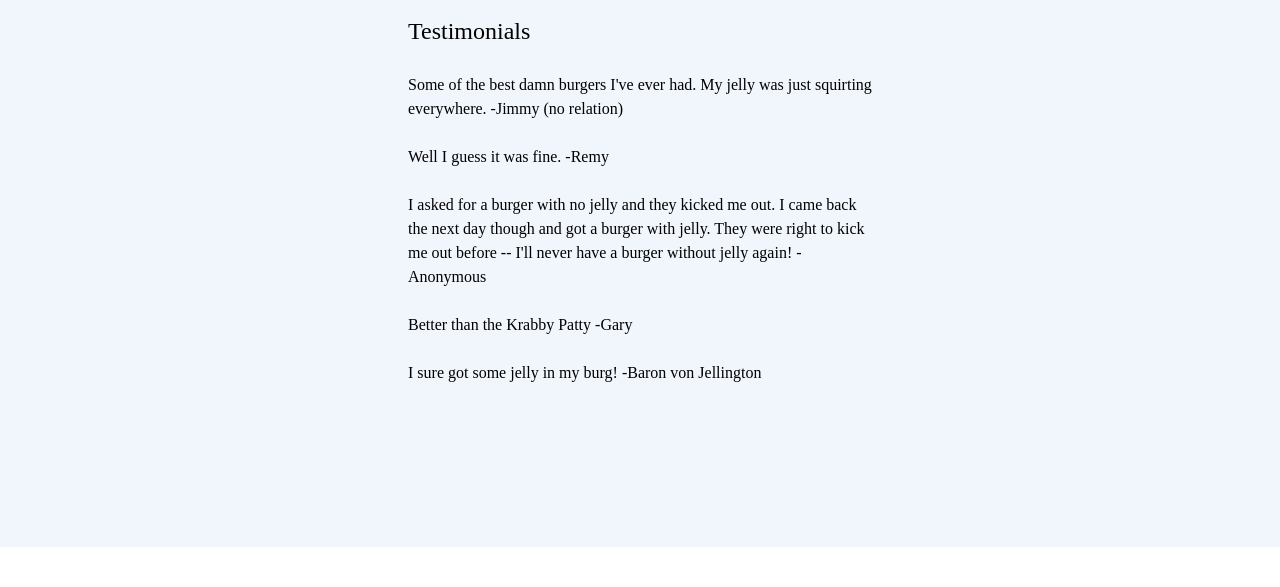
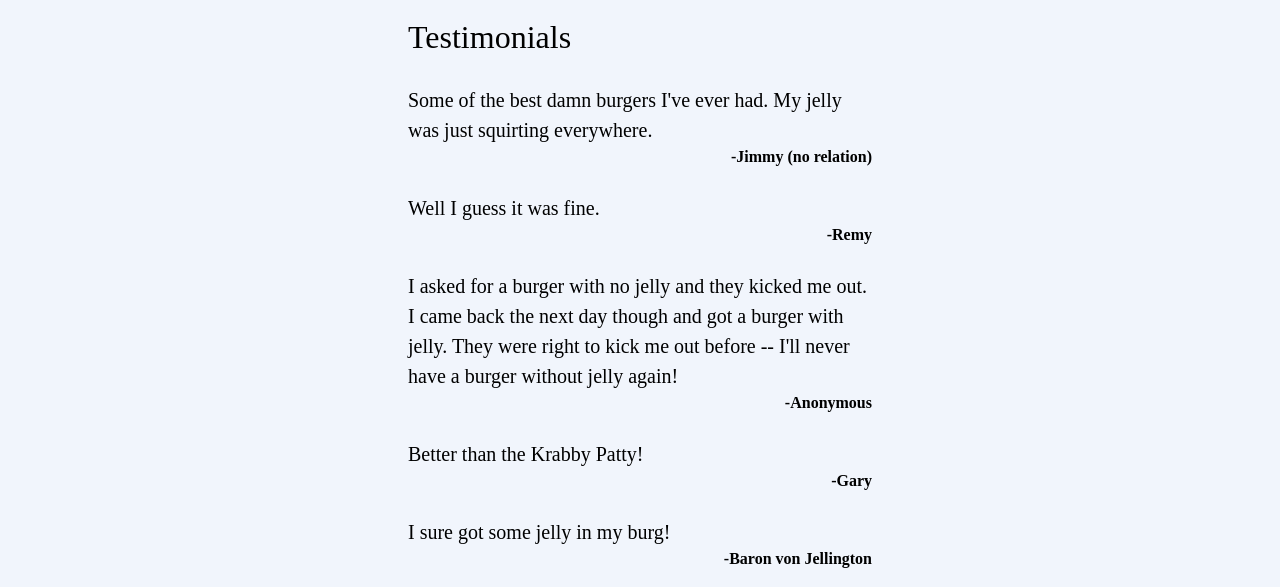
Before and after one commit to JonathanNoH/Restaurant, a website built with webpack: page dist/index.html in a window 1280 px wide. Shown: the part 253-840 px from the top of the page. Before the commit the page ends 800 px from the top, so only its background shows below. Built offline with nearby package versions, Linux system fonts and the light colour scheme; files whose address does not match are found by name.

Commit message:
update testimonials page styling and structure

```diff
--- a/src/home.js
+++ b/src/home.js
@@ -11,16 +11,27 @@ const goHome = () => {
     testimonialHeader.innerText = "Testimonials";
     testimonials.appendChild(testimonialHeader);
 
-    const addTestimonial = (string) => {
+    const addTestimonial = (text, author) => {
         const testimonial = document.createElement('div');
-        testimonial.innerText = string;
+        testimonial.classList.add('testimonial');
+
+        const testimonialBody = document.createElement('div');
+        testimonialBody.innerText = text;
+        testimonialBody.classList.add('testimonialBody');
+        testimonial.appendChild(testimonialBody);
+
+        const authorDiv = document.createElement('div');
+        authorDiv.innerText = author;
+        authorDiv.classList.add('testimonialAuthor');
+        testimonial.appendChild(authorDiv);
+
         testimonials.appendChild(testimonial);
     }
-    addTestimonial("Some of the best damn burgers I've ever had. My jelly was just squirting everywhere. -Jimmy (no relation)");
-    addTestimonial("Well I guess it was fine. -Remy");
-    addTestimonial("I asked for a burger with no jelly and they kicked me out. I came back the next day though and got a burger with jelly. They were right to kick me out before -- I'll never have a burger without jelly again! -Anonymous");
-    addTestimonial("Better than the Krabby Patty -Gary");
-    addTestimonial("I sure got some jelly in my burg! -Baron von Jellington")
+    addTestimonial("Some of the best damn burgers I've ever had. My jelly was just squirting everywhere.", "-Jimmy (no relation)");
+    addTestimonial("Well I guess it was fine.", "-Remy");
+    addTestimonial("I asked for a burger with no jelly and they kicked me out. I came back the next day though and got a burger with jelly. They were right to kick me out before -- I'll never have a burger without jelly again!", "-Anonymous");
+    addTestimonial("Better than the Krabby Patty!", "-Gary");
+    addTestimonial("I sure got some jelly in my burg!", "-Baron von Jellington");
 
     content.appendChild(testimonials);
 }
--- a/src/style.css
+++ b/src/style.css
@@ -91,7 +91,7 @@ header {
 }
 
 .contentHeader {
-    font-size: 1.5rem;
+    font-size: 2rem;
     font-weight: 500;
 }
 
@@ -103,6 +103,19 @@ header {
     gap: 1.5rem;
 }
 
+.testimonial {
+    display: flex;
+    flex-direction: column;
+}
+
+.testimonialBody {
+    font-size: 1.25rem;
+}
+
+.testimonialAuthor {
+    margin-left: auto;
+    font-weight: 600;
+}
 /* menu page */
 
 .menuHeader {
```
Also changed, not shown: dist/main.js.
